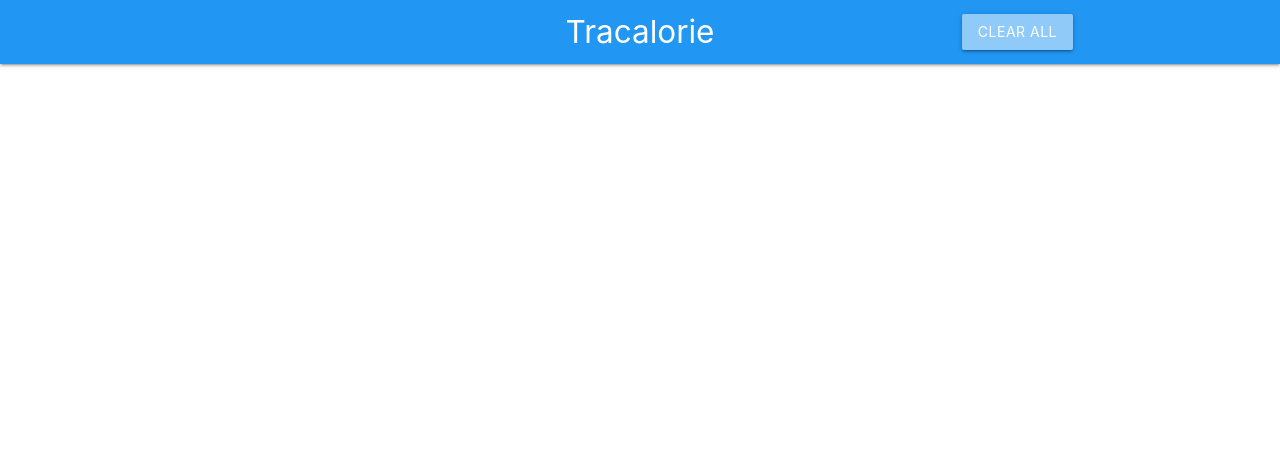
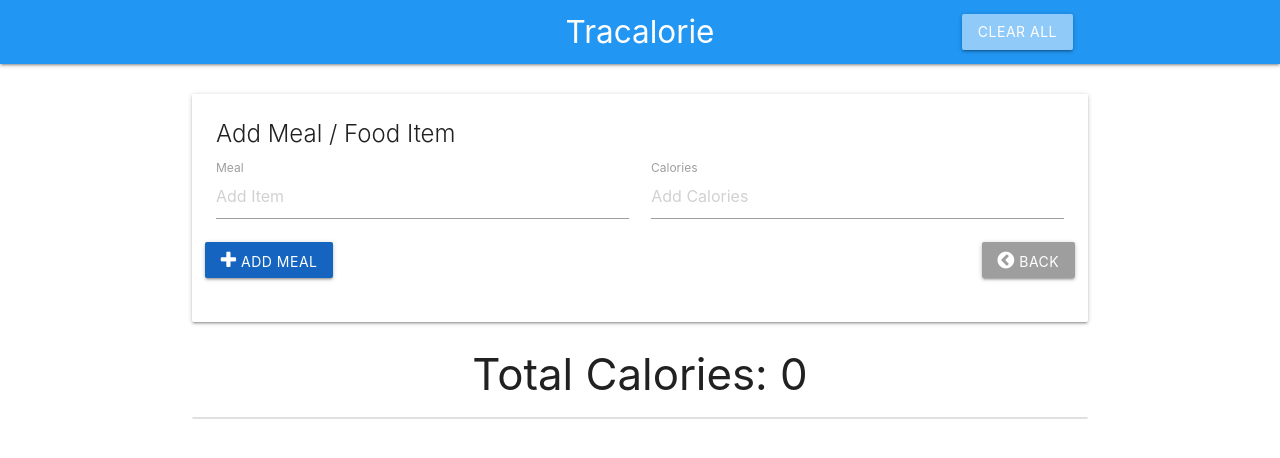
Before and after one commit to yunishimura0716/Tracalorie-Project, a plain HTML site: page index.html in a window 1280 px wide. Drawn offline with nearby package versions, Linux system fonts and the light colour scheme.

Commit message:
added UI

```diff
--- a/index.html
+++ b/index.html
@@ -20,12 +20,61 @@
     </nav>
     <br>
     <div class="container">
+        <!--Form Card-->
         <div class="card">
-
+            <div class="card-content">
+                <span class="card-title">Add Meal / Food Item</span>
+                <form class="col">
+                    <div class="row">
+                        <div class="input-field col s6">
+                            <input type="text" placeholder="Add Item" id="item-name">
+                            <label for="item-name">Meal</label>
+                        </div>
+                        <div class="input-field col s6">
+                            <input type="text" placeholder="Add Calories" id="item-calories">
+                            <label for="item-calories">Calories</label>
+                        </div>
+                        <button class="add-btn btn blue darken-3">
+                            <i class="fa fa-plus"></i> Add Meal</button>
+                        <!-- <button class="add-btn btn orange">
+                            <i class="fa fa-pencil-square-o"></i> Update Meal</button>
+                        <button class="add-btn btn red">
+                            <i class="fa fa-remove"></i> Delete Meal</button> -->
+                        <button class="add-btn btn grey pull-right">
+                            <i class="fa fa-chevron-circle-left"></i> Back</button>
+                    </div>
+                </form>
+            </div>
         </div>
+        <!--Calories Count-->
+        <h3 class="center-align">Total Calories:
+            <span class="total-calories">0</span>
+        </h3>
+        <!--Item list-->
+        <ul id="item-list" class="collection">
+            <!-- <li class="collection-item" id="item-0">
+                <strong>Steak Dinner: </strong> <em>1200 Calories</em>
+                <a href="#" class="secondary-content">
+                    <i class="fa fa-pencil"></i>
+                </a>
+            </li>
+            <li class="collection-item" id="item-0">
+                <strong>Cookie: </strong> <em>400 Calories</em>
+                <a href="#" class="secondary-content">
+                    <i class="fa fa-pencil"></i>
+                </a>
+            </li>
+            <li class="collection-item" id="item-0">
+                <strong>Eggs: </strong> <em>300 Calories</em>
+                <a href="#" class="secondary-content">
+                    <i class="fa fa-pencil"></i>
+                </a>
+            </li> -->
+        </ul>
     </div>
 
     <script src="https://code.jquery.com/jquery-3.5.1.min.js" integrity="sha256-9/aliU8dGd2tb6OSsuzixeV4y/faTqgFtohetphbbj0=" crossorigin="anonymous"></script>
     <script src="https://cdnjs.cloudflare.com/ajax/libs/materialize/1.0.0/js/materialize.min.js"></script>
+    <script src="app.js"></script>
 </body>
 </html>
```
